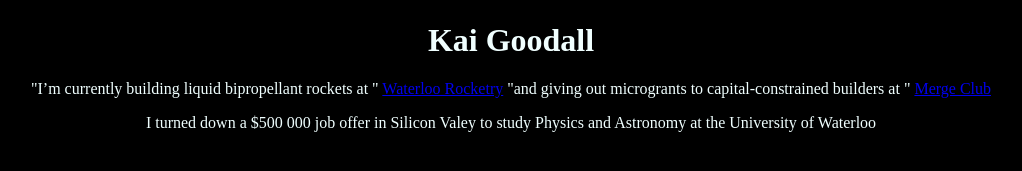
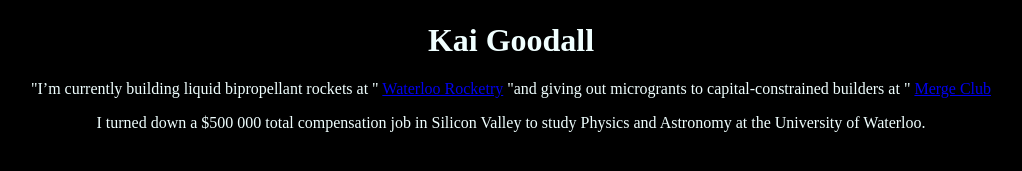
Before and after one commit to Kai-Goodall/personal-website, a plain HTML site: page index.html in a window 1280 px wide. Shown: the part 199-370 px from the top of the page, without its empty margins (129-1151 px from the left). Drawn offline with Linux system fonts and the light colour scheme.

Commit message:
update line 2.html

```diff
--- a/index.html
+++ b/index.html
@@ -25,6 +25,6 @@
             "and giving out microgrants to capital-constrained builders at "
             <a href="https://merge.club/" target="_blank">Merge Club</a>
         </p>
-        <p>I turned down a $500 000 job offer in Silicon Valey to study Physics and Astronomy at the University of Waterloo</p>
+        <p>I turned down a $500 000 total compensation job in Silicon Valley to study Physics and Astronomy at the University of Waterloo.</p>
     </body>
 </html>
```
